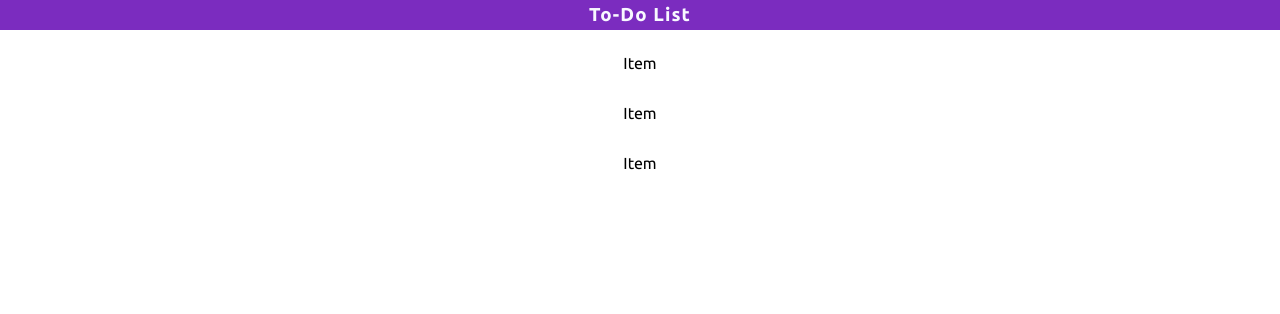
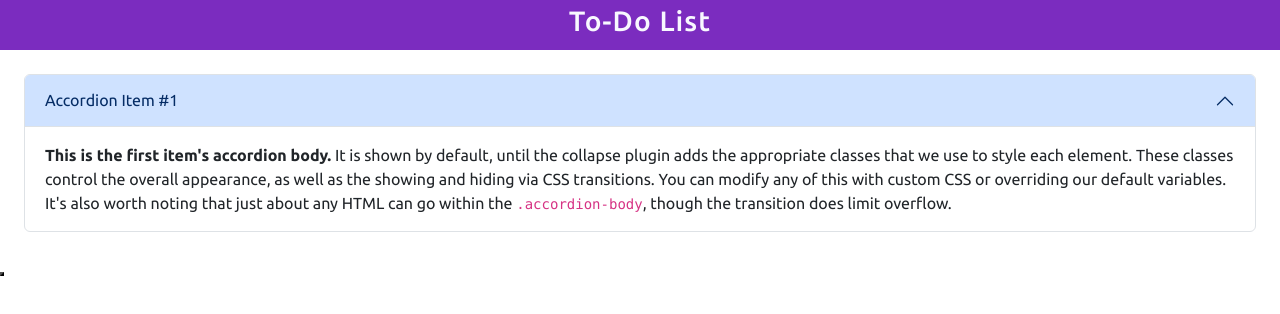
Before and after one commit to CaedusSolo/to-do-list-react, a React (Vite) app: page / in a window 1280 px wide. Shown: the top 314 px of the page. Built offline with nearby package versions, Linux system fonts and the light colour scheme.

Commit message:
Added Bootstrap to project

```diff
--- a/index.html
+++ b/index.html
@@ -9,6 +9,17 @@
       href="https://fonts.googleapis.com/css2?family=Ubuntu:ital,wght@0,300;0,400;0,500;0,700;1,300;1,400;1,500;1,700&display=swap"
       rel="stylesheet"
     />
+    <link
+      href="https://cdn.jsdelivr.net/npm/bootstrap@5.3.3/dist/css/bootstrap.min.css"
+      rel="stylesheet"
+      integrity="sha384-QWTKZyjpPEjISv5WaRU9OFeRpok6YctnYmDr5pNlyT2bRjXh0JMhjY6hW+ALEwIH"
+      crossorigin="anonymous"
+    />
+    <script
+      src="https://cdn.jsdelivr.net/npm/bootstrap@5.3.3/dist/js/bootstrap.bundle.min.js"
+      integrity="sha384-YvpcrYf0tY3lHB60NNkmXc5s9fDVZLESaAA55NDzOxhy9GkcIdslK1eN7N6jIeHz"
+      crossorigin="anonymous"
+    ></script>
     <meta name="viewport" content="width=device-width, initial-scale=1.0" />
     <title>Vite + React</title>
   </head>
--- a/src/App.css
+++ b/src/App.css
@@ -29,7 +29,6 @@
 .mainSection {
   padding: 1.5em;
   display: flex;
-  align-items: center;
   justify-content: center;
   flex-direction: column;
   gap: 2em;
--- a/src/App.jsx
+++ b/src/App.jsx
@@ -2,13 +2,14 @@
 import './App.css'
 import Navbar from './components/Navbar'
 import MainSection from './components/MainSection'
+import AddRemoveBtn from './components/AddRemoveBtn'
 
 function App() {
-
   return (
     <>
       <Navbar />
       <MainSection />
+      <AddRemoveBtn />
     </>
   )
 }
--- /dev/null
+++ b/src/components/AddRemoveBtn.jsx
@@ -0,0 +1,11 @@
+import React from 'react'
+
+function AddRemoveBtn() {
+  return (
+    <button>
+
+    </button>
+  )
+}
+
+export default AddRemoveBtn
--- a/src/components/ListCategory.jsx
+++ b/src/components/ListCategory.jsx
@@ -1,11 +1,41 @@
-import React from 'react'
+import React from "react";
 
 function ListCategory() {
   return (
-    <div className="listCategory">
-      Item
+    <div className="accordion">
+      <div className="listCategory accordion-item">
+        <h3 className="accordion-header">
+          <button
+            class="accordion-button"
+            type="button"
+            data-bs-toggle="collapse"
+            data-bs-target="#collapseOne"
+            aria-expanded="true"
+            aria-controls="collapseOne"
+          >
+            Accordion Item #1
+          </button>
+        </h3>
+        <div
+          id="collapseOne"
+          class="accordion-collapse collapse show"
+          aria-labelledby="headingOne"
+          data-bs-parent="#accordionExample"
+        >
+          <div class="accordion-body">
+            <strong>This is the first item's accordion body.</strong> It is
+            shown by default, until the collapse plugin adds the appropriate
+            classes that we use to style each element. These classes control the
+            overall appearance, as well as the showing and hiding via CSS
+            transitions. You can modify any of this with custom CSS or
+            overriding our default variables. It's also worth noting that just
+            about any HTML can go within the <code>.accordion-body</code>,
+            though the transition does limit overflow.
+          </div>
+        </div>
+      </div>
     </div>
-  )
+  );
 }
 
-export default ListCategory
+export default ListCategory;
--- a/src/components/MainSection.jsx
+++ b/src/components/MainSection.jsx
@@ -1,14 +1,12 @@
-import React from 'react'
-import ListCategory from './ListCategory'
+import React from "react";
+import ListCategory from "./ListCategory";
 
 function MainSection() {
   return (
     <section className="mainSection">
-        <ListCategory />
-        <ListCategory />
-        <ListCategory />
+      <ListCategory />
     </section>
-  )
+  );
 }
 
-export default MainSection
+export default MainSection;
```
